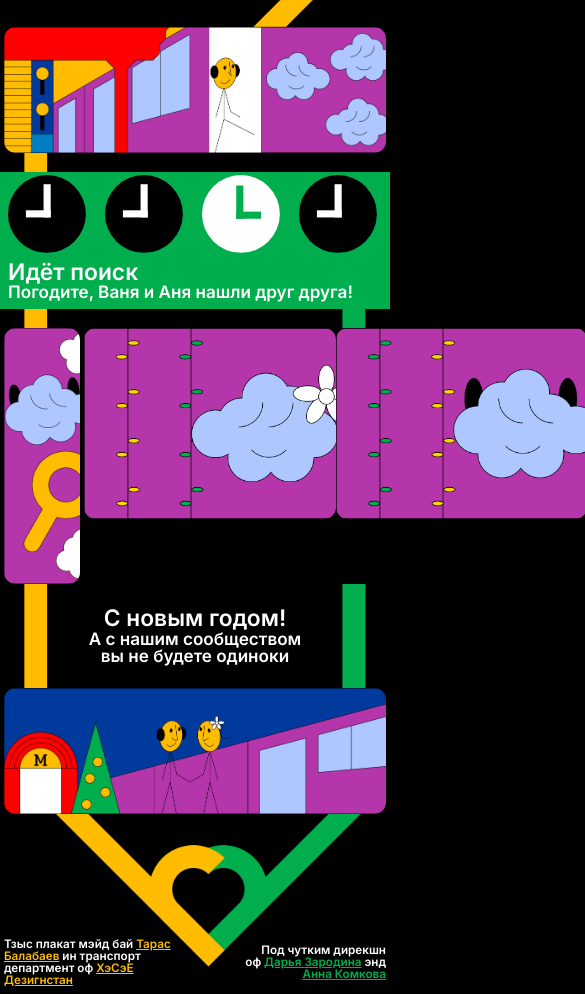
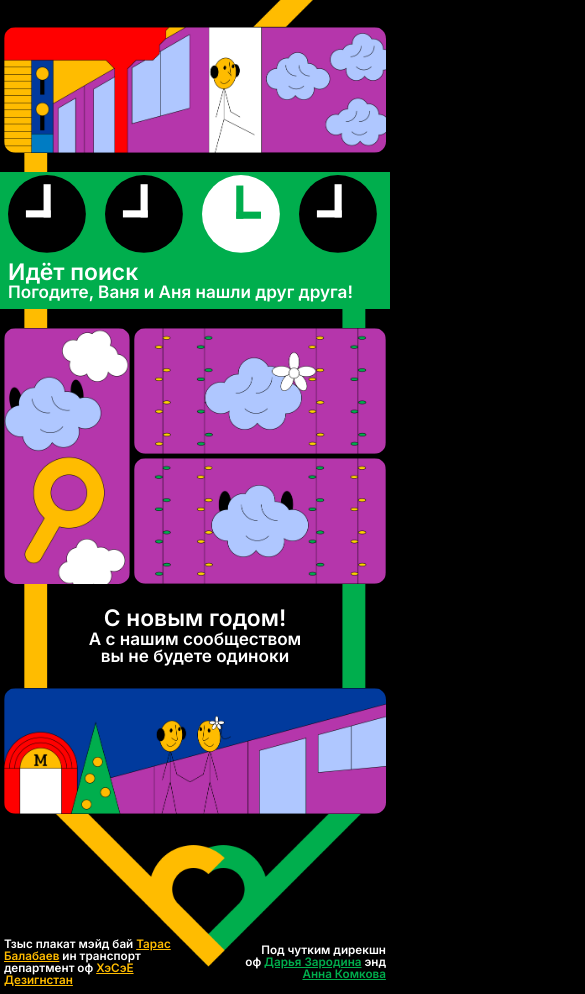
Before and after one commit to tarasbalabaev/wetroNewYear, a plain HTML site: page index.html in a window 390 px wide. Shown: the part 2167-3161 px from the top of the page, 585 px wide, since content can reach past the window. Drawn offline with Linux system fonts and the light colour scheme.

Commit message:
two_to_one fix

```diff
--- a/Stylesheets/adaptive.css
+++ b/Stylesheets/adaptive.css
@@ -134,6 +134,7 @@
 
   #vertical .two_to_one {
     width: 64.58vw;
+    height: 32.29vw;
   }
 
   #cover {
--- a/Stylesheets/layout.css
+++ b/Stylesheets/layout.css
@@ -8,6 +8,11 @@ html {
 body {
   font-family: "Inter", sans-serif;
   background-color: black;
+}
+
+::selection {
+  color: #000000;
+  background-color: #ffbc00;
 }
 
 body h1,
```
